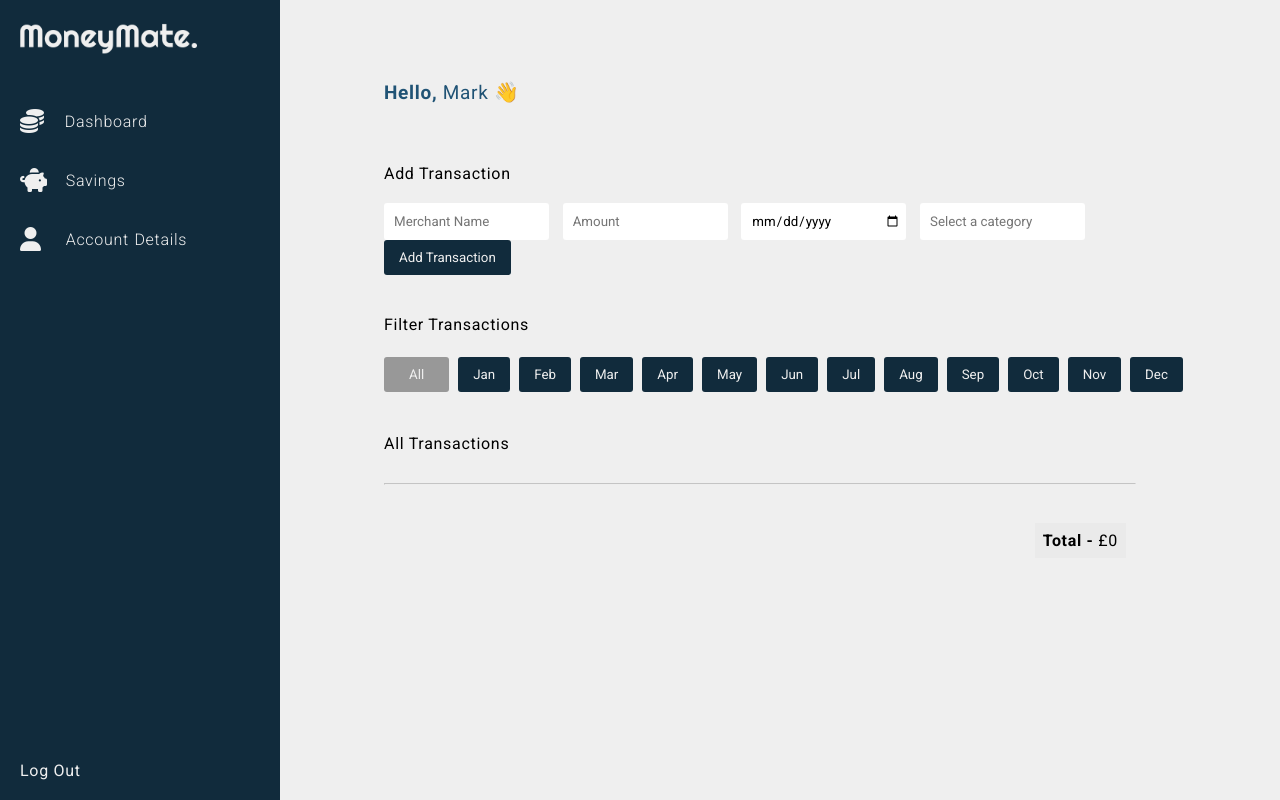
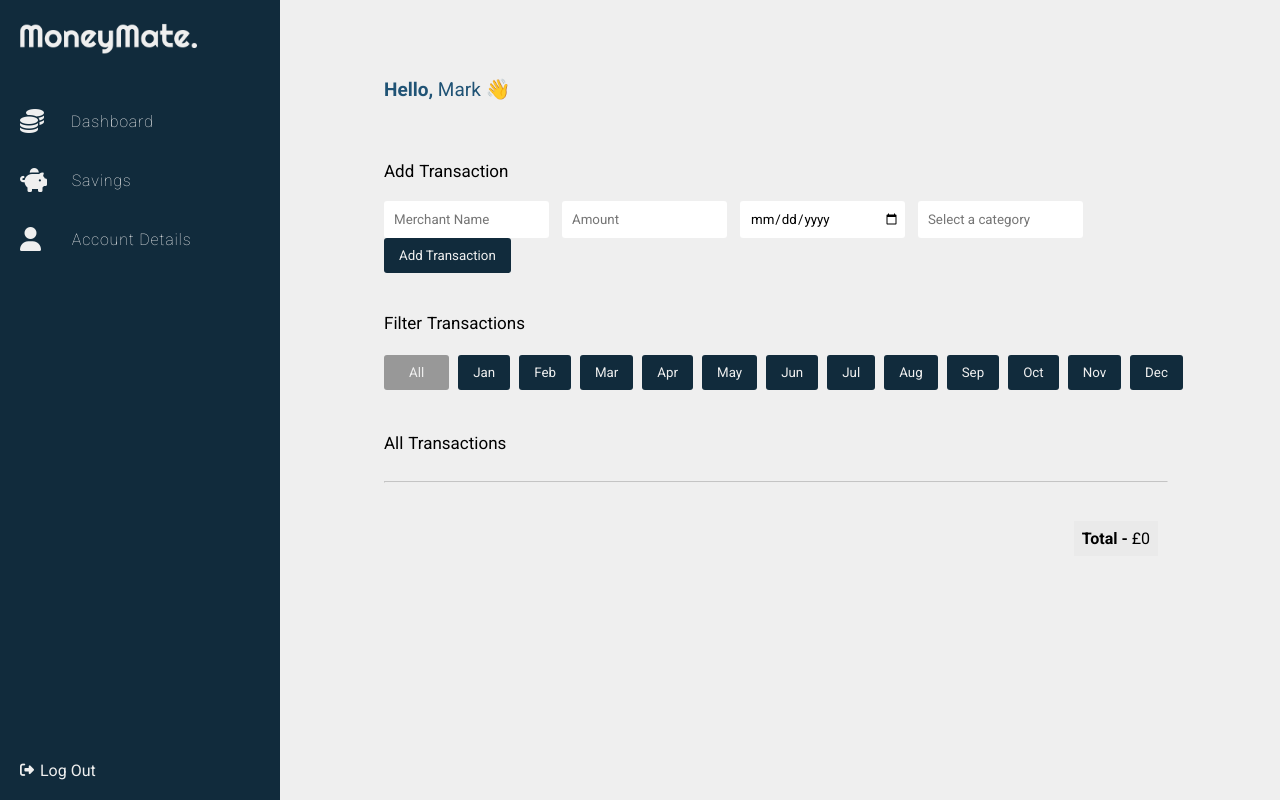
Before and after one commit to markslorach/spending_tracker_project, a Flask app: page /transactions in a window 1280 px wide. Run offline with Flask 3, Linux system fonts and the light colour scheme; data that the repository does not hold is empty; some libraries are stand-ins or nearby versions.

Commit message:
css update

```diff
--- a/static/styles.css
+++ b/static/styles.css
@@ -1,7 +1,6 @@
 html {
   font-family: "Roboto", sans-serif;
   font-size: 16px;
-  letter-spacing: 0.7px;
   box-sizing: border-box;
 }
 body,
@@ -106,9 +105,9 @@ label {
 
 .nav-item {
   padding: 20px;
-  font-weight: 300;
+  font-weight: 200;
   font-size: 16px;
-  word-spacing: 1px;
+  letter-spacing: 0.8px;
 }
 
 .nav-link {
@@ -135,6 +134,10 @@ label {
   padding: 20px;
 }
 
+.fa-solid{
+  margin-right: 6px;
+}
+
 #nav-logo {
   width: 190px;
   max-width: 100%;
@@ -149,9 +152,9 @@ label {
 }
 
 main {
-  padding: 5rem;
+  padding: 4.8rem 5rem 5rem 5rem;
   padding-left: 24rem;
-  padding-right: 9rem;
+  padding-right: 7rem;
 }
 
 .add-transaction-container {
@@ -183,6 +186,9 @@ main {
 
 .heading {
   margin-bottom: 20px;
+  font-weight: 16px;
+  word-spacing: 1px;
+  font-size: 17px;
 }
 
 .filter-form {
@@ -249,6 +255,7 @@ main {
   overflow-y: scroll;
   padding: 0px 0px 8px 0px;
   margin-bottom: 20px;
+  margin-top: -2px;
 }
 
 .transactions-flex {
--- a/templates/base.html
+++ b/templates/base.html
@@ -26,7 +26,7 @@
         <li class="nav-item"><i class="fa-solid fa-piggy-bank fa-xl" style="color: #efefef;"></i><a class="nav-link-2" href="/transactions">Savings</a></li>
         <li class="nav-item"><i class="fa-solid fa-user fa-xl" style="color: #efefef;"></i><a class="nav-link-3" href="/transactions">Account Details</a></li>
         </div>
-        <li class="nav-log-out"><a class="nav-link" href="/">Log Out</a></li>
+        <li class="nav-log-out"><i class="fa-solid fa-right-from-bracket fa-sm" style="color: #efefef;"></i><a class="nav-link" href="/">Log Out</a></li>
         </div>
       </ul>
     </nav>
```
